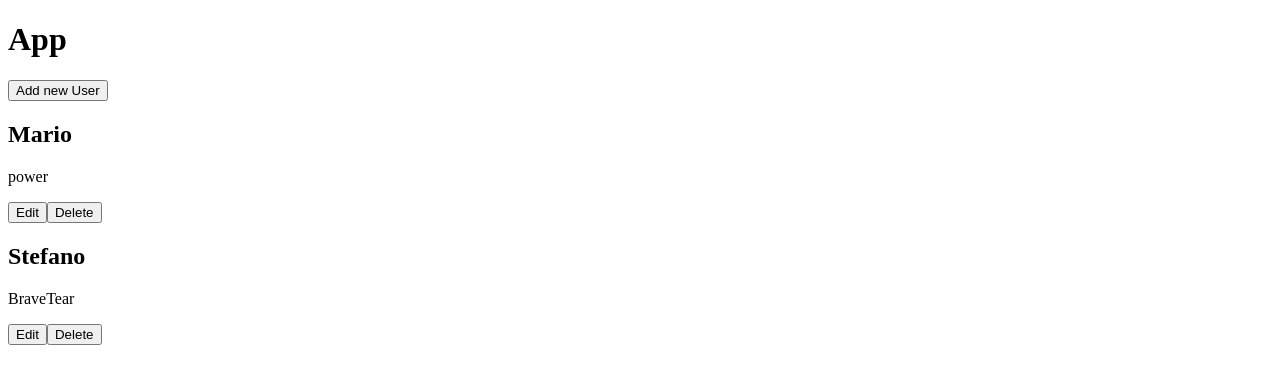
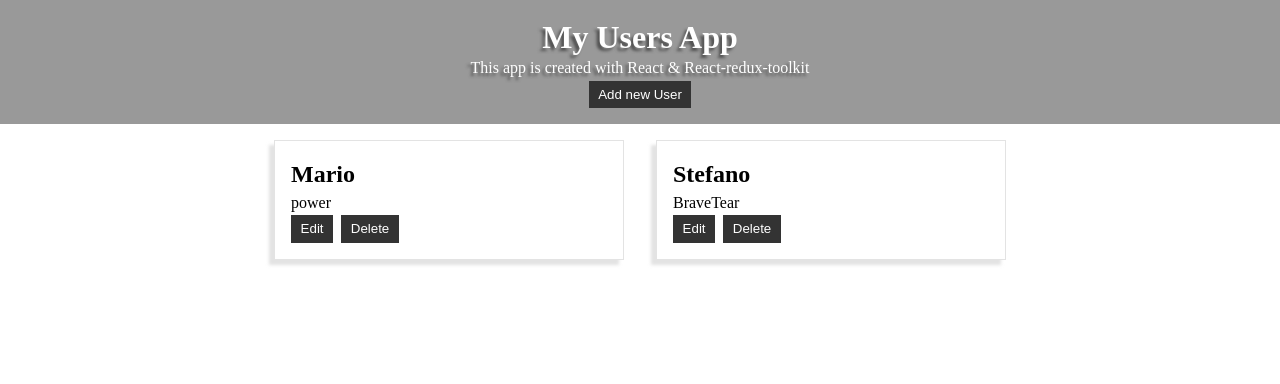
Before and after one commit to mmdw1976/crud-redux-toolkit, a React (Create React App) app: page / in a window 1280 px wide. Shown: the top 384 px of the page. Built offline with nearby package versions, Linux system fonts and the light colour scheme.

Commit message:
Added some basic styling

```diff
--- a/src/App.js
+++ b/src/App.js
@@ -2,12 +2,13 @@ import React from 'react';
 import {Switch, Route} from 'react-router-dom';
 import AddUserForm from './components/forms/AddUserForm';
 import EditUserForm from './components/forms/EditUserForm';
+import Header from './components/header/Header';
 import UserList from './components/users/UserList';
 
 const App = () => {
     return (
         <div>
-        <h1>App</h1>
+        <Header />
         <Switch>
             <Route path="/" exact component={UserList} />
             <Route path="/user/create" component={AddUserForm} />
--- a/src/components/forms/EditUserForm.js
+++ b/src/components/forms/EditUserForm.js
@@ -24,6 +24,7 @@ const EditUserForm = () => {
         e.preventDefault();
 
         dispatch(updateUser(user));
+        history.push('/');
     }
 
     return (
--- /dev/null
+++ b/src/components/header/Header.css
@@ -0,0 +1,11 @@
+header {
+    display: flex;
+    flex-direction: column;
+    align-items: center;
+    text-align: center;
+    justify-content: center;
+    background-color: #999;
+    color: #fff;
+    padding: 1rem;
+    text-shadow: -3px 3px 3px rgba(50, 50, 50, .7);
+}
--- /dev/null
+++ b/src/components/header/Header.js
@@ -0,0 +1,25 @@
+import React from 'react';
+import { useHistory } from 'react-router';
+
+import './Header.css';
+
+
+const Header = () => {
+    const history = useHistory();
+
+    const handleCreateUser = () => {
+        history.push('/user/create')
+    }
+    return (
+        <header>
+            <div className="header-bg"></div>
+            <div className="header-content">
+                <h1>My Users App</h1>
+                <p>This app is created with React & React-redux-toolkit</p>
+                <button onClick={handleCreateUser}>Add new User</button>
+            </div>
+        </header>
+     );
+}
+
+export default Header;
--- /dev/null
+++ b/src/components/users/User.css
@@ -0,0 +1,16 @@
+.container {
+    display: flex;
+    flex-wrap: wrap;
+    justify-content: center;
+}
+
+.user-card-container {
+    padding: 1rem;
+    border: 1px solid rgba(200, 200, 200, .5);
+    margin: 1rem;
+    box-shadow: -5px 5px 3px rgba(200, 200, 200, .5);
+    max-width: 400px;
+    min-width: 350px;
+    display: flex;
+    flex-direction: column;
+}
--- a/src/components/users/UserItem.js
+++ b/src/components/users/UserItem.js
@@ -3,27 +3,31 @@ import { useDispatch } from 'react-redux';
 import { editUser, deleteUser } from '../../slices/userSlice';
 import { useHistory } from 'react-router';
 
-const UserItem = ({user}) => {
+import './User.css';
+
+const UserItem = ({ user }) => {
   const dispatch = useDispatch();
   const history = useHistory();
 
   const handleEdit = (user) => {
     dispatch(editUser(user));
     history.push('/user/update');
-    }
+  };
 
   const handleDelete = (id) => {
     dispatch(deleteUser(id));
     history.push('/');
-    }
+  };
   return (
-        <div className="user-card-container">
+    <div className='user-card-container'>
       <h2>{user.name}</h2>
       <p>{user.username}</p>
+      <div className='button-container'>
         <button onClick={() => handleEdit(user)}>Edit</button>
         <button onClick={() => handleDelete(user.id)}>Delete</button>
       </div>
+    </div>
   );
-}
+};
 
 export default UserItem;
--- a/src/components/users/UserList.js
+++ b/src/components/users/UserList.js
@@ -1,18 +1,12 @@
 import React from 'react'
 import { useSelector } from 'react-redux';
 import UserItem from './UserItem';
-import { useHistory } from 'react-router';
 
 const UserList = () => {
     const users = useSelector(state => state.userState.users);
-    const history = useHistory();
 
-    const handleCreateUser = () => {
-        history.push('/user/create')
-    }
     return (
-        <div>
-            <button onClick={handleCreateUser}>Add new User</button>
+        <div className="container">
             {users.map(user => {
                 return (
                     <UserItem key={user.id} user={user} />
--- /dev/null
+++ b/src/index.css
@@ -0,0 +1,28 @@
+* {
+    margin: 0;
+    padding: 0;
+    box-sizing: border-box;
+}
+
+p, h1, h2, h3, h4, h5, h6 {
+    margin: .2rem 0;
+}
+button:nth-child(2) {
+    margin: 0 .5rem;
+}
+
+button {
+    padding: .4rem .6rem;
+    background-color: #333;
+    color: #fff;
+    border: none;
+    transition: .3s;
+}
+
+button:hover {
+    color: #ff9900;
+}
+
+button:active {
+    transform: scale(.95);
+}
--- a/src/index.js
+++ b/src/index.js
@@ -4,6 +4,8 @@ import { Provider } from 'react-redux';
 import { BrowserRouter } from 'react-router-dom';
 
 import store from './store/store';
+
+import './index.css';
 
 import App from './App';
 
```
Also changed, not shown: src/components/forms/AddUserForm.js (+27 -13 lines), src/components/forms/Form.css (added). Lines whose indentation alone changed are shown as unchanged.
